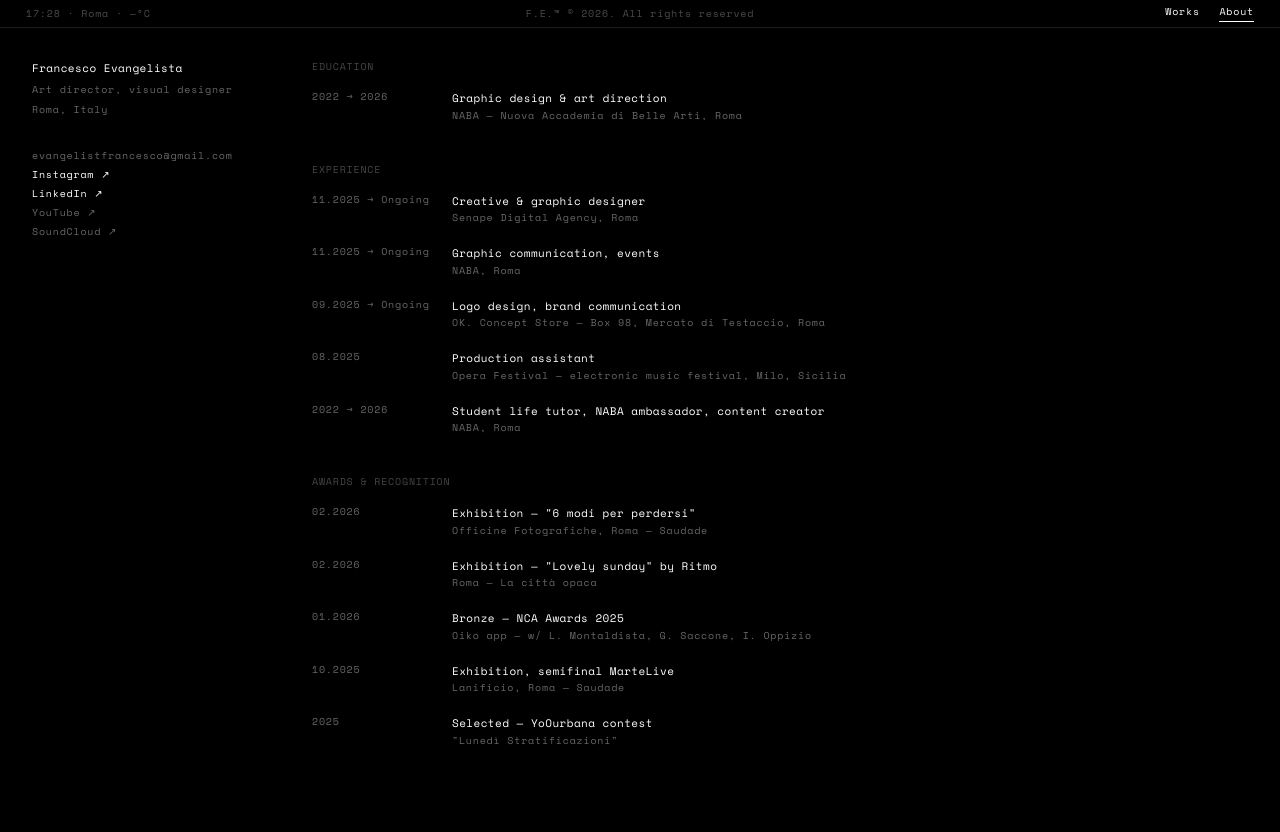
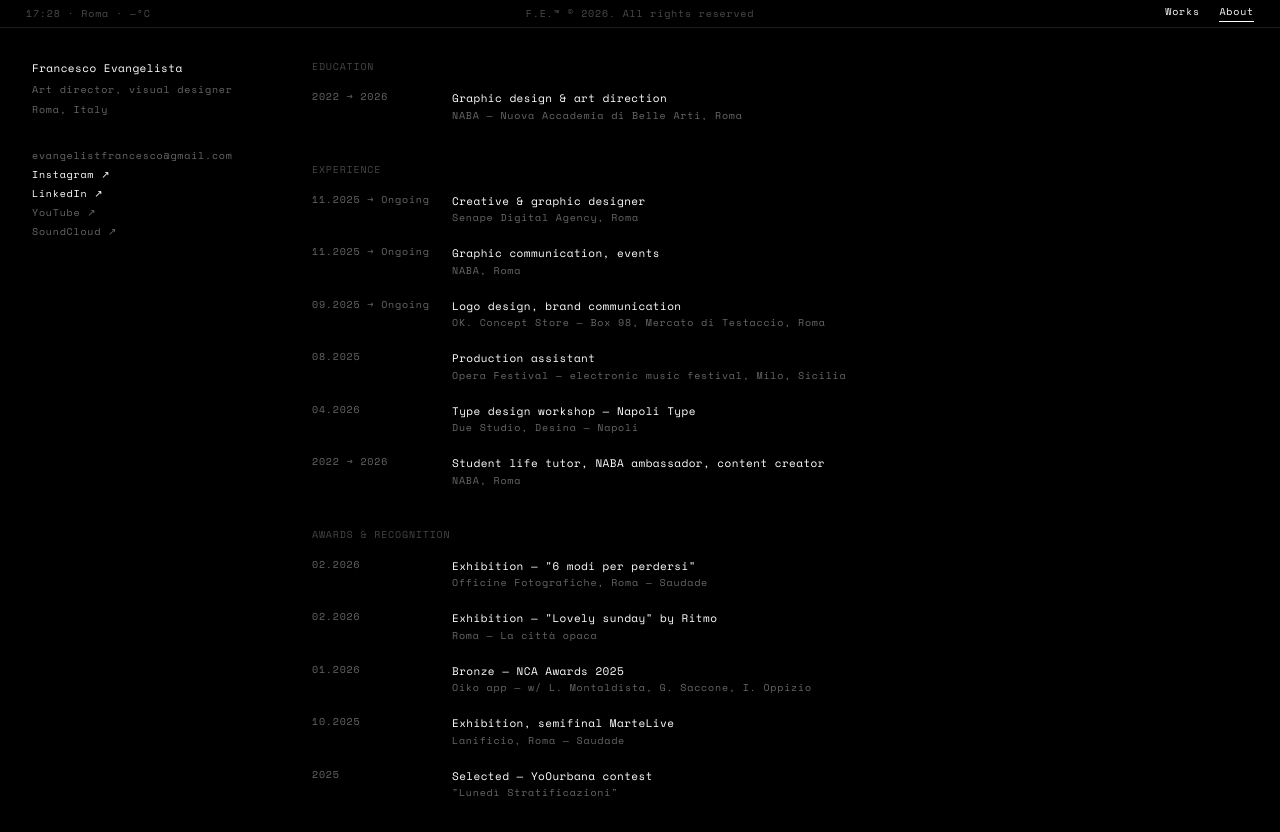
Before and after one commit to francescoevangelista/portfolio, a Next.js app: page /about in a window 1280 px wide. Before the commit the page ends 800 px from the top, so only its background shows below. Built offline with nearby package versions, Linux system fonts and the light colour scheme; no server answers.

Commit message:
update about

```diff
--- a/app/about/page.tsx
+++ b/app/about/page.tsx
@@ -43,6 +43,7 @@ export default function AboutPage() {
                     <CvEntry date="11.2025 → Ongoing" title="Graphic communication, events" context="NABA, Roma" />
                     <CvEntry date="09.2025 → Ongoing" title="Logo design, brand communication" context="OK. Concept Store — Box 98, Mercato di Testaccio, Roma" />
                     <CvEntry date="08.2025" title="Production assistant" context="Opera Festival — electronic music festival, Milo, Sicilia" />
+                    <CvEntry date="04.2026" title="Type design workshop — Napoli Type" context="Due Studio, Desina — Napoli" />
                     <CvEntry date="2022 → 2026" title="Student life tutor, NABA ambassador, content creator" context="NABA, Roma" />
                 </CvSection>
 
```
